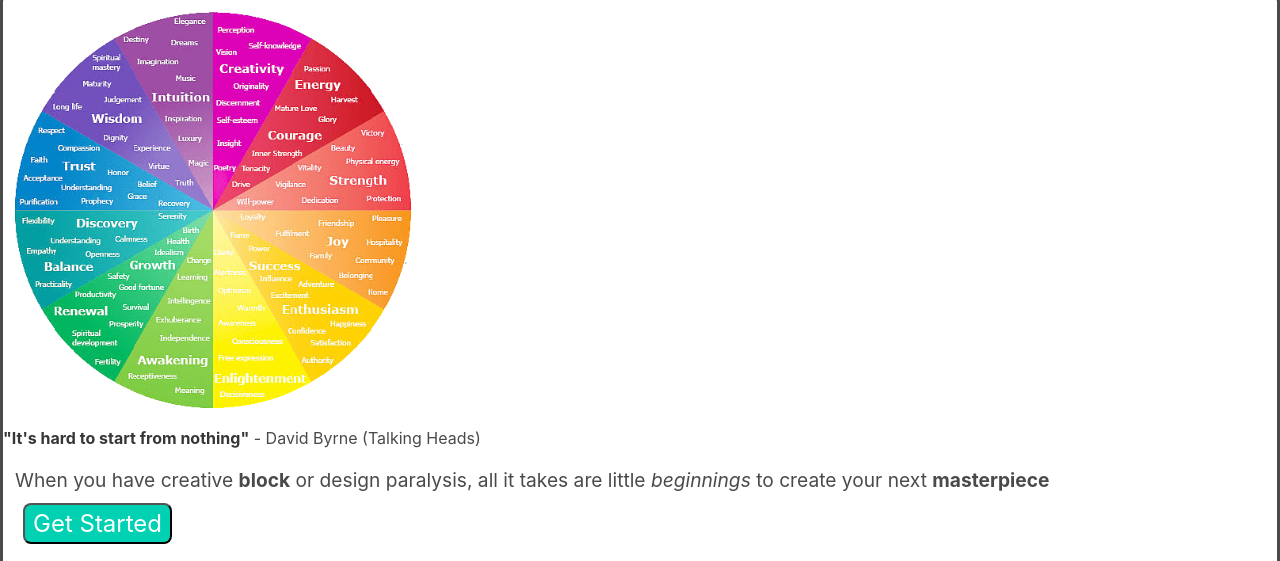
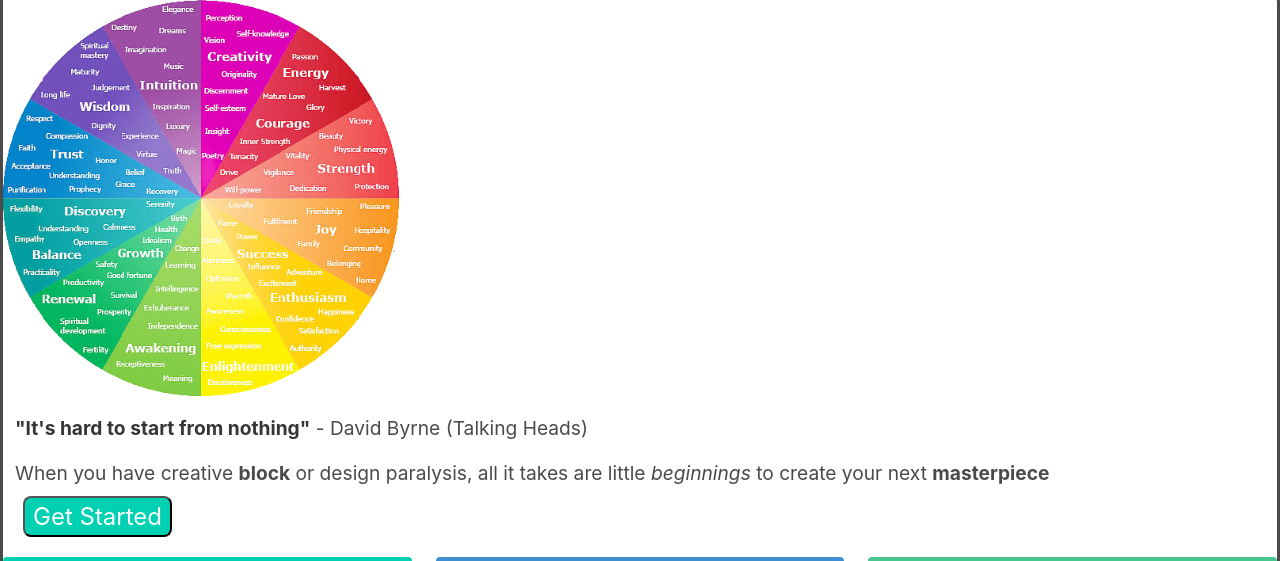
Before and after one commit to KateMcRo/creativeJuice, a plain HTML site: page index.html in a window 1280 px wide. Shown: the part 99-660 px from the top of the page. Drawn offline with nearby package versions, Linux system fonts and the light colour scheme; no server answers.

Commit message:
fixed typo and container

```diff
--- a/index.html
+++ b/index.html
@@ -15,10 +15,10 @@
   <h1> Creative Juice</h1>
 </header>
   <div id="landingContainer">
-  <div class="pictureContainter" width="400px">
+  <div class="pictureContainer" width="400px">
   <img src="./assets/images/CJ_color_wheel.png" width="400px" height="400px"/></div>
+  <div class="quoteContainer">
   <p class="mb-4 none d-md-block"><strong>"It's hard to start from nothing"</strong> - David Byrne (Talking Heads)</h1>
-  <div class="quoteContainer">
   <h2> When you have creative <b>block</b> or design paralysis, all it takes are little <i>beginnings</i> to create your next <b>masterpiece</b></h2>
   <button id="startBtn">Get Started</button>
 </div>
```
